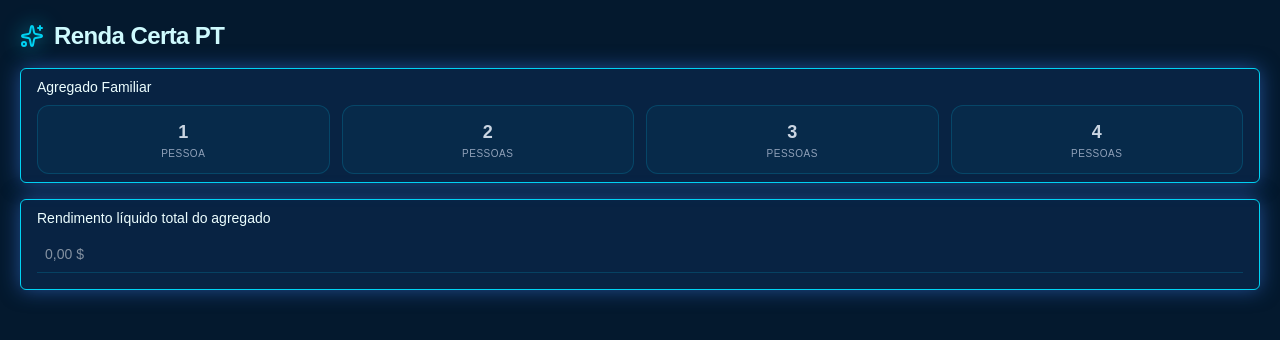
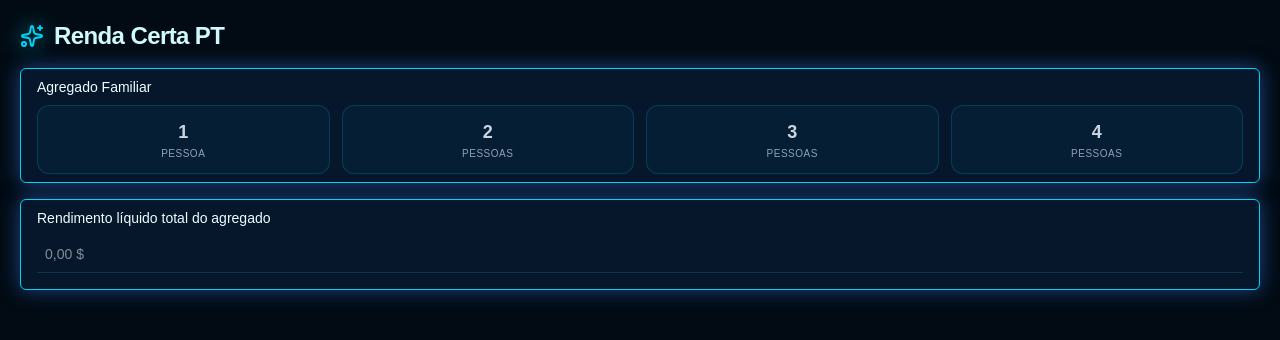
Before and after one commit to EdmilsonEdstar/renda-certa-pt, a Next.js app: page / in a window 1280 px wide. Shown: the top 340 px of the page. Built offline with nearby package versions, Linux system fonts and the light colour scheme.

Commit message:
Change the background color of the body

```diff
--- a/app/globals.css
+++ b/app/globals.css
@@ -1,6 +1,6 @@
 @import "tailwindcss";
 body {
-  background:#04192e;
+  background:#020b14;
   color: #fff;
   font-family: Arial, Helvetica, sans-serif;
 }
--- a/app/layout.tsx
+++ b/app/layout.tsx
@@ -23,7 +23,7 @@ export default function RootLayout({ children }: LayoutProps<"/">) {
       lang="en"
       className={`${geistSans.variable} ${geistMono.variable} h-full antialiased`}
     >
-      <body className="min-h-full flex flex-col bg-slate-950">{children}</body>
+      <body className="min-h-full flex flex-col">{children}</body>
     </html>
   );
 }
```
